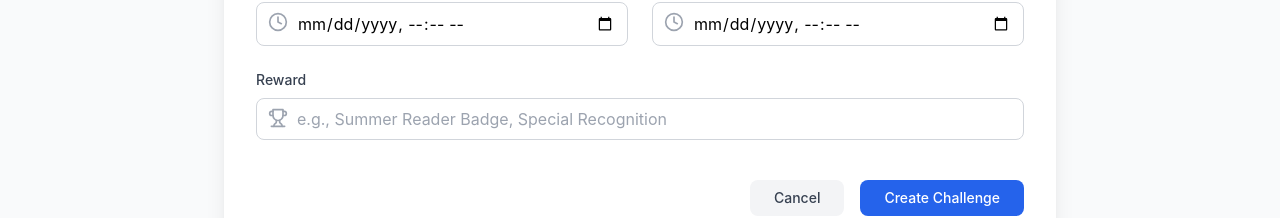
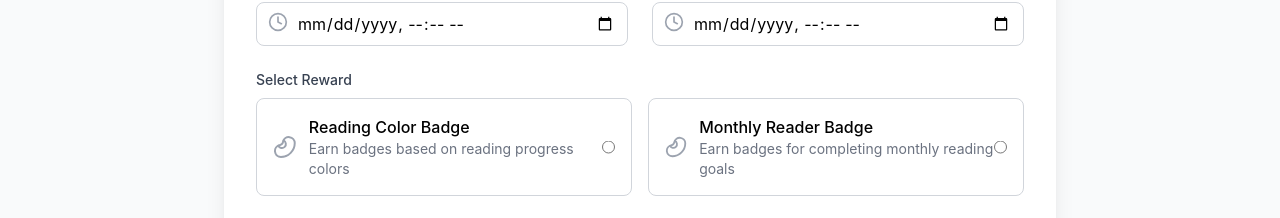
Before and after one commit to thuleanh543/fe-readhub, a React (Create React App) app: page /create-forum-challenge in a window 1280 px wide. Shown: the part 608-826 px from the top of the page. Built offline with nearby package versions, Linux system fonts and the light colour scheme; no server answers.

Commit message:
update: comment and reward challege

```diff
--- a/src/pages/challenge_discussion/views/ChallengeDiscussion.js
+++ b/src/pages/challenge_discussion/views/ChallengeDiscussion.js
@@ -19,6 +19,8 @@ const ChallengeDiscussion = () => {
   const location = useLocation();
   const [stompClient, setStompClient] = useState(null);
   const [isSending, setIsSending] = useState(false);
+  const [challengeInfo, setChallengeInfo] = useState(null);
+  const [readBooksCount, setReadBooksCount] = useState(0);
 
   function stringToColor(string) {
     let hash = 0
@@ -69,8 +71,64 @@ const ChallengeDiscussion = () => {
     fetchComments();
   }, [challengeId]);
 
+  const getDaysRemaining = () => {
+    if (!challengeInfo?.endDate) return 0;
+    const endDate = new Date(challengeInfo.endDate);
+    const today = new Date();
+    const diffTime = endDate - today;
+    const diffDays = Math.ceil(diffTime / (1000 * 60 * 60 * 24));
+    return diffDays > 0 ? diffDays : 0;
+  };
+
+  // Tính phần trăm hoàn thành
+  const getProgressPercentage = () => {
+    if (!challengeInfo?.targetBooks) return 0;
+    return Math.min((readBooksCount / challengeInfo.targetBooks) * 100, 100);
+  };
+
+  useEffect(() => {
+    const fetchChallengeInfo = async () => {
+      try {
+        const response = await axios.get(`${process.env.REACT_APP_API_BASE_URL}/challenges/${challengeId}`, {
+          headers: { Authorization: `Bearer ${localStorage.getItem('token')}` }
+        });
+        if (response.data.success) {
+          setChallengeInfo(response.data.data);
+        }
+      } catch (error) {
+        console.error("Failed to load challenge info:", error);
+      }
+    };
+
+    // Fetch số sách đã đọc
+    const fetchReadBooksCount = async () => {
+      try {
+        const response = await axios.get(
+          `${process.env.REACT_APP_API_BASE_URL}/reading-history/count`, {
+            params: {
+              startDate: challengeInfo?.startDate,
+              endDate: challengeInfo?.endDate
+            },
+            headers: { Authorization: `Bearer ${localStorage.getItem('token')}` }
+          }
+        );
+        if (response.data.success) {
+          setReadBooksCount(response.data.data);
+        }
+      } catch (error) {
+        console.error("Failed to load read books count:", error);
+      }
+    };
+
+    fetchChallengeInfo();
+    if (challengeInfo) {
+      fetchReadBooksCount();
+    }
+  }, [challengeId, challengeInfo?.startDate, challengeInfo?.endDate]);
+
   useEffect(() => {
     let stompClientRef = null;
+    let subscription = null;  // Thêm biến để track subscription
 
     const connectWebSocket = () => {
       const socket = new SockJS(`${process.env.REACT_APP_END_POINT_API_RENDER}/ws`);
@@ -82,21 +140,25 @@ const ChallengeDiscussion = () => {
         { Authorization: `Bearer ${localStorage.getItem('token')}` },
         () => {
           setStompClient(client);
-          const commentSub = client.subscribe(`/topic/challenge/${challengeId}`, message => {
+          subscription = client.subscribe(`/topic/challenge/${challengeId}`, message => {
             const newComment = JSON.parse(message.body);
-            setComments(prev => [newComment, ...prev]);
+            setComments(prev => {
+              const exists = prev.some(c => c.id === newComment.id);
+              if (exists) return prev;
+              return [newComment, ...prev];
             });
-
-          return () => {
-            if (commentSub) commentSub.unsubscribe();
-          };
+          });
         }
       );
     };
 
     connectWebSocket();
 
+    // Clean up function
     return () => {
+      if (subscription) {
+        subscription.unsubscribe();  // Unsubscribe khi component unmount
+      }
       if (stompClientRef?.connected) {
         stompClientRef.disconnect();
       }
@@ -109,6 +171,7 @@ const ChallengeDiscussion = () => {
 
     try {
       setIsSending(true);
+
       if (stompClient?.connected) {
         const formattedBooks = selectedBooks.map(book => ({
           id: book.id,
@@ -117,15 +180,20 @@ const ChallengeDiscussion = () => {
           coverUrl: book.coverUrl
         }));
 
+        const messagePayload = {
+          challengeId,
+          content: newComment,
+          books: formattedBooks,
+          timestamp: new Date().getTime() // Thêm timestamp để tránh duplicate
+        };
+
         stompClient.send(
           '/app/challenge/comment',
           { Authorization: `Bearer ${localStorage.getItem('token')}` },
-          JSON.stringify({
-            challengeId,
-            content: newComment,
-            books: formattedBooks
-          })
+          JSON.stringify(messagePayload)
         );
+
+        // Reset form sau khi gửi thành công
         setNewComment('');
         setSelectedBooks([]);
         window.history.replaceState(null, '');
@@ -137,25 +205,51 @@ const ChallengeDiscussion = () => {
     }
   };
 
+  const MonthlyBadge = () => (
+    <div className="flex items-center gap-1 px-2 py-1 bg-gradient-to-r from-purple-500 to-indigo-600 rounded-full text-xs text-white font-medium shadow-lg">
+      <svg className="w-4 h-4" viewBox="0 0 24 24" fill="none" xmlns="http://www.w3.org/2000/svg">
+        <path d="M12 2L15.09 8.26L22 9.27L17 14.14L18.18 21.02L12 17.77L5.82 21.02L7 14.14L2 9.27L8.91 8.26L12 2Z"
+              fill="#FFD700" stroke="#FFD700"/>
+      </svg>
+      <span>Monthly Champion</span>
+    </div>
+  );
+
+  const ColorBadge = () => (
+    <div className="flex items-center gap-1 px-2 py-1 bg-gradient-to-r from-blue-500 to-teal-400 rounded-full text-xs text-white font-medium shadow-lg">
+      <svg className="w-4 h-4" viewBox="0 0 24 24" fill="none" xmlns="http://www.w3.org/2000/svg">
+        <path d="M20 6H4V18H20V6Z" fill="#00BCD4"/>
+        <path d="M12 16C14.2091 16 16 14.2091 16 12C16 9.79086 14.2091 8 12 8C9.79086 8 8 9.79086 8 12C8 14.2091 9.79086 16 12 16Z"
+              fill="#FFFFFF"/>
+      </svg>
+      <span>Color Master</span>
+    </div>
+  );
+
   return (
     <div className="max-w-6xl mx-auto p-6">
       <HeaderComponent centerContent='' showSearch={false} />
       <div className="bg-gradient-to-r from-blue-600 to-purple-600 rounded-xl p-8 mb-8 text-white mt-12">
         <div className="flex justify-between items-center mb-6">
-          <h1 className="text-3xl font-bold">Reading Challenge Progress</h1>
+          <h1 className="text-3xl font-bold">{challengeInfo?.title || 'Reading Challenge Progress'}</h1>
           <div className="flex items-center gap-4">
             <div className="text-right">
               <p className="text-sm opacity-80">Books Read</p>
-              <p className="text-2xl font-bold">3/10</p>
+              <p className="text-2xl font-bold">
+                {readBooksCount}/{challengeInfo?.targetBooks || 0}
+              </p>
             </div>
             <div className="text-right">
               <p className="text-sm opacity-80">Days Left</p>
-              <p className="text-2xl font-bold">15</p>
+              <p className="text-2xl font-bold">{getDaysRemaining()}</p>
             </div>
           </div>
         </div>
         <div className="w-full bg-white/20 rounded-full h-3">
-          <div className="bg-white rounded-full h-3 w-[30%]" />
+          <div
+            className="bg-white rounded-full h-3 transition-all duration-500"
+            style={{ width: `${getProgressPercentage()}%` }}
+          />
         </div>
       </div>
       <div className="grid grid-cols-1 md:grid-cols-4 gap-6">
@@ -252,7 +346,15 @@ const ChallengeDiscussion = () => {
     <Avatar {...stringAvatar(comment?.user?.fullName)} />
   )}
   <div>
+    <div className="flex items-center gap-2">
       <h4 className="font-semibold text-lg">{comment.user.fullName}</h4>
+      {comment.rewardEarned && challengeInfo?.reward === "READING_COLOR" && (
+        <ColorBadge />
+      )}
+      {comment.rewardEarned && challengeInfo?.reward === "READING_MONTH" && (
+        <MonthlyBadge />
+      )}
+    </div>
     <p className="text-gray-500 text-sm">
       {format(new Date(comment.createdAt), 'MMM d, yyyy HH:mm')}
     </p>
--- a/src/pages/create_forum_challenge/CreateForumChallenge.js
+++ b/src/pages/create_forum_challenge/CreateForumChallenge.js
@@ -1,8 +1,19 @@
 import React, { useEffect, useState } from 'react';
-import { CalendarDays, BookOpen, Trophy, Clock } from 'lucide-react';
+import { CalendarDays, BookOpen, Trophy, Clock, Bean } from 'lucide-react';
 import HeaderComponent from '../../component/header/HeaderComponent';
 
 const CreateReadingChallenge = () => {
+
+  const REWARD_TYPES = {
+    READING_COLOR: 'READING_COLOR',
+    READING_MONTH: 'READING_MONTH'
+  };
+
+  const REWARD_LABELS = {
+    [REWARD_TYPES.READING_COLOR]: 'Reading Color Badge',
+    [REWARD_TYPES.READING_MONTH]: 'Monthly Reader Badge'
+  };
+
   const [formData, setFormData] = useState({
     title: '',
     description: '',
@@ -214,18 +225,43 @@ const CreateReadingChallenge = () => {
     </div>
   </div>
 
-            <div className="flex flex-col space-y-2">
-              <label className="text-sm font-medium text-gray-700">Reward</label>
-              <div className="relative">
-                <input
-                  type="text"
-                  className="w-full pl-10 pr-3 py-2 border border-gray-300 rounded-lg focus:ring-2 focus:ring-blue-500 focus:border-transparent"
-                  placeholder="e.g., Summer Reader Badge, Special Recognition"
-                  value={formData.reward}
-                  onChange={(e) => setFormData({...formData, reward: e.target.value})}
-                  required
-                />
-                <Trophy className="absolute left-3 top-2.5 h-5 w-5 text-gray-400" />
+  <div className="flex flex-col space-y-2">
+              <label className="text-sm font-medium text-gray-700">Select Reward</label>
+              <div className="grid grid-cols-1 md:grid-cols-2 gap-4">
+                {Object.entries(REWARD_TYPES).map(([key, value]) => (
+                  <div
+                    key={value}
+                    className={`relative flex items-center p-4 border rounded-lg cursor-pointer transition-all duration-200 ${
+                      formData.reward === value
+                        ? 'border-blue-500 bg-blue-50'
+                        : 'border-gray-300 hover:border-blue-300'
+                    }`}
+                    onClick={() => setFormData({...formData, reward: value})}
+                  >
+                    <Bean className={`h-6 w-6 mr-3 ${
+                      formData.reward === value ? 'text-blue-500' : 'text-gray-400'
+                    }`} />
+                    <div>
+                      <h3 className="font-medium">
+                        {REWARD_LABELS[value]}
+                      </h3>
+                      <p className="text-sm text-gray-500">
+                        {value === REWARD_TYPES.READING_COLOR
+                          ? 'Earn badges based on reading progress colors'
+                          : 'Earn badges for completing monthly reading goals'}
+                      </p>
+                    </div>
+                    <input
+                      type="radio"
+                      name="reward"
+                      value={value}
+                      checked={formData.reward === value}
+                      onChange={(e) => setFormData({...formData, reward: e.target.value})}
+                      className="absolute right-4 top-1/2 transform -translate-y-1/2"
+                      required
+                    />
+                  </div>
+                ))}
               </div>
             </div>
 
```
Lines whose indentation alone changed are shown as unchanged.
